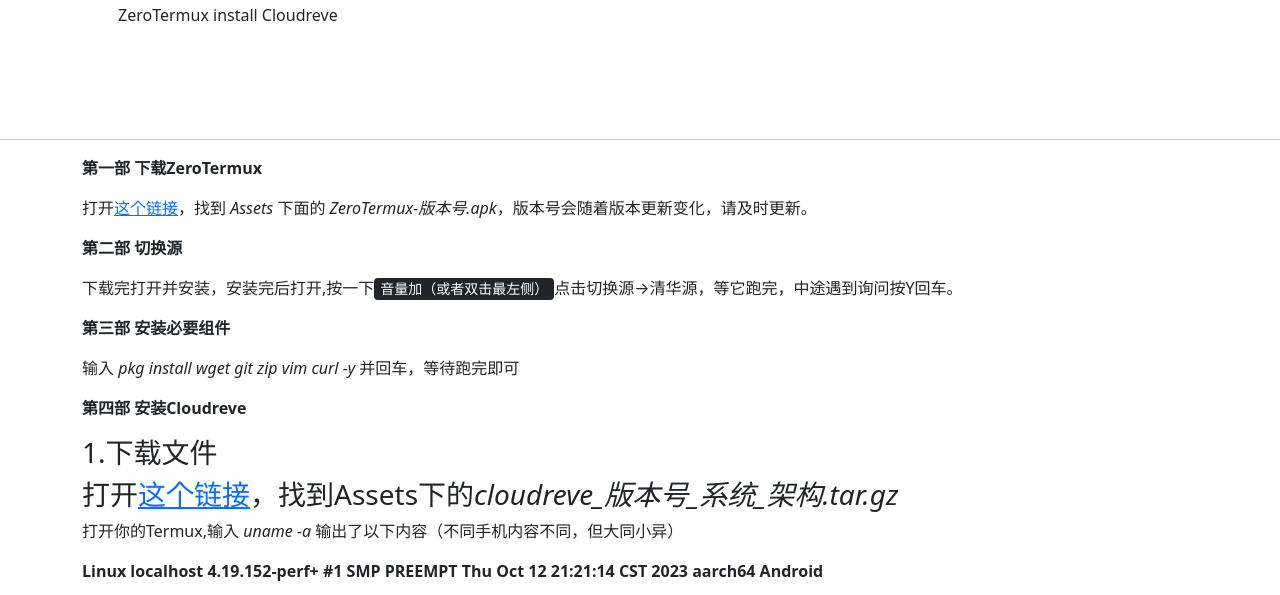
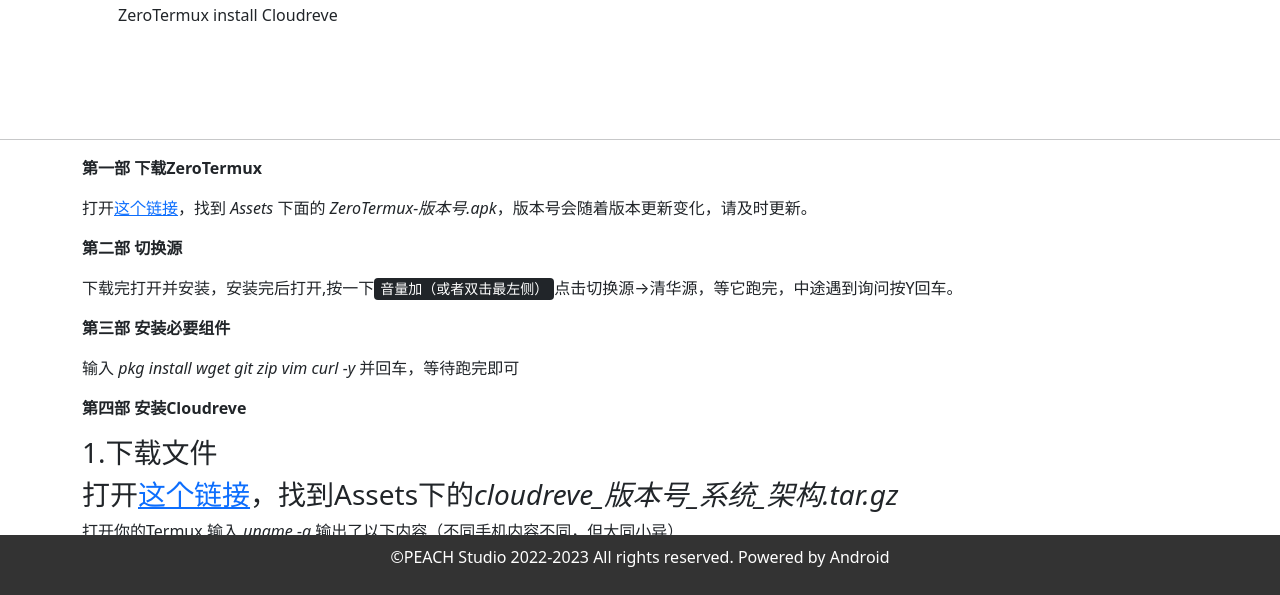
Before and after one commit to peach3848/peach3848.github.io, a plain HTML site: page termuxinstallcloudreve.html in a window 1280 px wide. Shown: the part 205-800 px from the top of the page. Drawn offline with Linux system fonts and the light colour scheme.

Commit message:
Add files via upload

```diff
--- a/termuxinstallcloudreve.html
+++ b/termuxinstallcloudreve.html
@@ -1,7 +1,7 @@
 <!DOCTYPE html>
 <html lang="en">
 <head>
-  <title>ZeroTermux安装Cloudreve</title>
+  <title>ZT安装Cloudreve</title>
   <meta charset="utf-8">
   <meta name="viewport" content="width=device-width, initial-scale=1">
   <link href="/css/bootstrap.min.css" rel="stylesheet">
@@ -85,11 +85,26 @@
 <p><strong>第六部 以后启动</strong></p>
 <p>回到termux,按下最下面小键盘的 <kbd>CTRL</kbd> 再按键盘上的 <kbd>c</kbd> （也就是<kbd>Ctrl C</kbd>）结束</p>
 <p>然后我们写个快速启动脚本</p>
-<p>输入 <em>cd &amp;&amp; vi scr.sh</em> 进入编辑器，按一下 <kbd><strong>i</strong></kbd>  在里面输入 <em>cd &amp;&amp; cd cloudreve &amp;&amp; ./cloudreve</em> 输完后按小键盘上的 <kbd><strong>ESC</strong></kbd> 输入 <em>:wq</em>   回车，在输入<em>chmod 777 scr.sh</em>    以后就可以使用<em>cd &amp;&amp; ./scr.sh</em></p>
+<p>输入 <em>cd &amp;&amp; vi scr.sh</em> 进入编辑器，按一下 <strong>i</strong>  在里面输入 <em>cd &amp;&amp; cd cloudreve &amp;&amp; ./cloudreve</em> 输完后按小键盘上的 <strong>ESC</strong> 输入 <em>:wq</em>   回车，在输入<em>chmod 777 scr.sh</em>    以后就可以使用<em>cd &amp;&amp; ./scr.sh</em></p>
 <p>快速启动cloudreve了，网址就是ip:5212</p>
 </div>
 <!-- 页脚 start-->
-<footer><p style="text-align:center;">&copy;PEACH Studio 2022-2023</footer>
+<footer>
+  <p>&copy;PEACH Studio 2022-2023 All rights reserved. Powered by Android</p>
+</footer>
+
+<style>
+  footer {
+    position: fixed;
+    left: 0;
+    bottom: 0;
+    width: 100%;
+    background-color: #333;
+    color: #fff;
+    text-align: center;
+    padding: 10px;
+  }
+</style>
 <!-- 页脚 end-->
 </body>
 </html>
```
